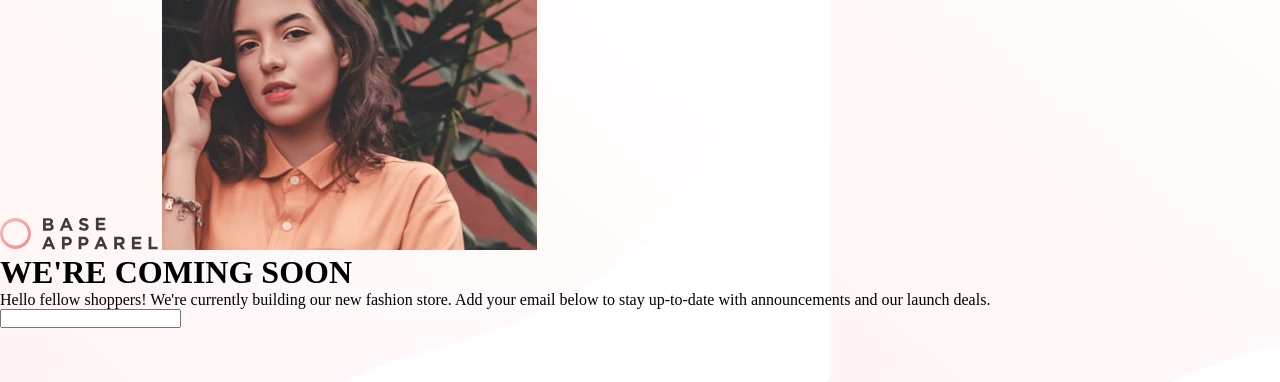
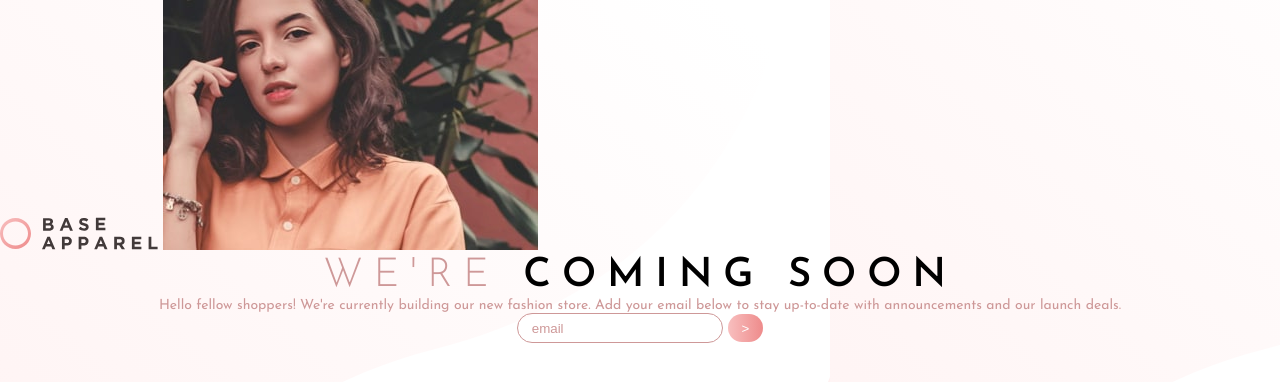
Before and after one commit to AhmadHamido/Base-Apparel-Coming-Soon, a plain HTML site: page index.html in a window 1280 px wide. Drawn offline with Linux system fonts and the light colour scheme.

Commit message:
Styled the page

```diff
--- a/index.html
+++ b/index.html
@@ -20,13 +20,23 @@
       alt="picture of a medium length hair girl wearing pink"
     />
     <div class="news-container">
-      <h1>WE'RE <span class="title-span">COMING SOON</span></h1>
+      <h1><span class="title-span">WE'RE</span> COMING SOON</h1>
       <p class="news-paragraph">
         Hello fellow shoppers! We're currently building our new fashion store.
         Add your email below to stay up-to-date with announcements and our
         launch deals.
       </p>
-      <input type="email" id="email-el" name="Email Address" />
+      <div class="input-container">
+        <input
+          class="input-email"
+          value="email"
+          placeholder="Email Address"
+          type="email"
+          id="email-el"
+          name="Email Address"
+        />
+        <button type="submit" id="submit-email" class="submit-email">></button>
+      </div>
     </div>
   </body>
 </html>
--- a/style.css
+++ b/style.css
@@ -1,4 +1,3 @@
-/* font-family: 'Josefin Sans', sans-serif; */
 * {
   margin: 0;
   padding: 0;
@@ -7,5 +6,76 @@
 
 body {
   background-image: url(images/bg-pattern-desktop.svg);
-  /* background-repeat: no-repeat; */
+  font-family: "Josefin Sans", sans-serif;
 }
+
+/* ===========
+Typography
+=========== */
+
+h1 {
+  font-size: 2.5rem;
+  letter-spacing: 10.83px;
+  line-height: 1.1;
+  font-weight: 600;
+}
+
+.title-span,
+.news-paragraph,
+.input-email {
+  color: #ce9898;
+}
+
+.title-span {
+  font-weight: 300;
+}
+
+.news-paragraph {
+  font-size: 0.875rem;
+}
+
+.news-paragraph,
+.input-email {
+  font-weight: 400;
+}
+
+/* == input & button == */
+
+.input-email,
+.submit-email {
+  border-radius: 30px;
+  padding: 0.5em 1em;
+}
+
+.input-email {
+  border: 1px solid #ce9898;
+  background: transparent;
+}
+
+.submit-email {
+  color: #ffffff;
+  background: linear-gradient(to right, #f8bfbf, #ee8b8b);
+  border: 5px;
+  box-shadow: 0 15px 20px #c66e6e 24.78%;
+  /* text-align: center; */
+}
+
+/* ===========
+Layout
+=========== */
+
+.news-container {
+  text-align: center;
+}
+
+/* ===========
+Media Query
+=========== */
+
+@media (min-width: 600px) {
+  .submit-email:hover,
+  .submit-email:active {
+    box-shadow: 0 15px 20px inset;
+    cursor: pointer;
+  }
+}
```
